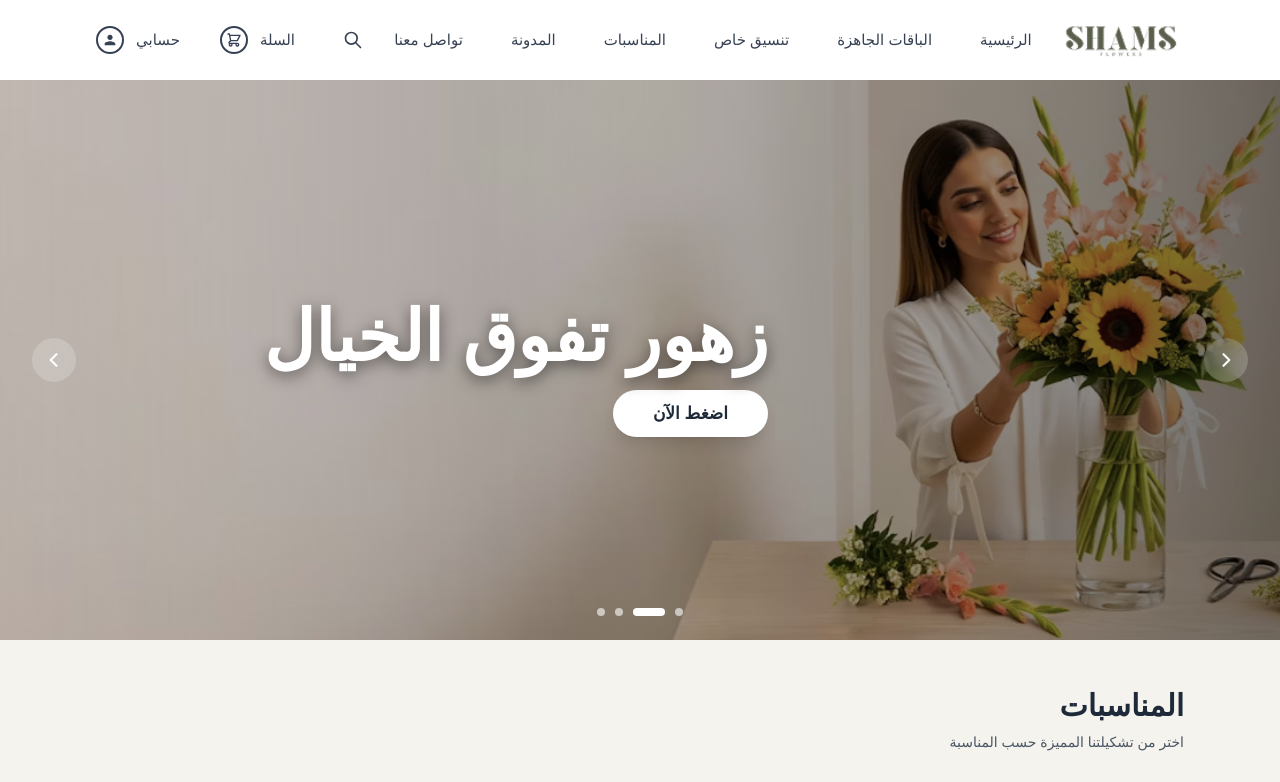
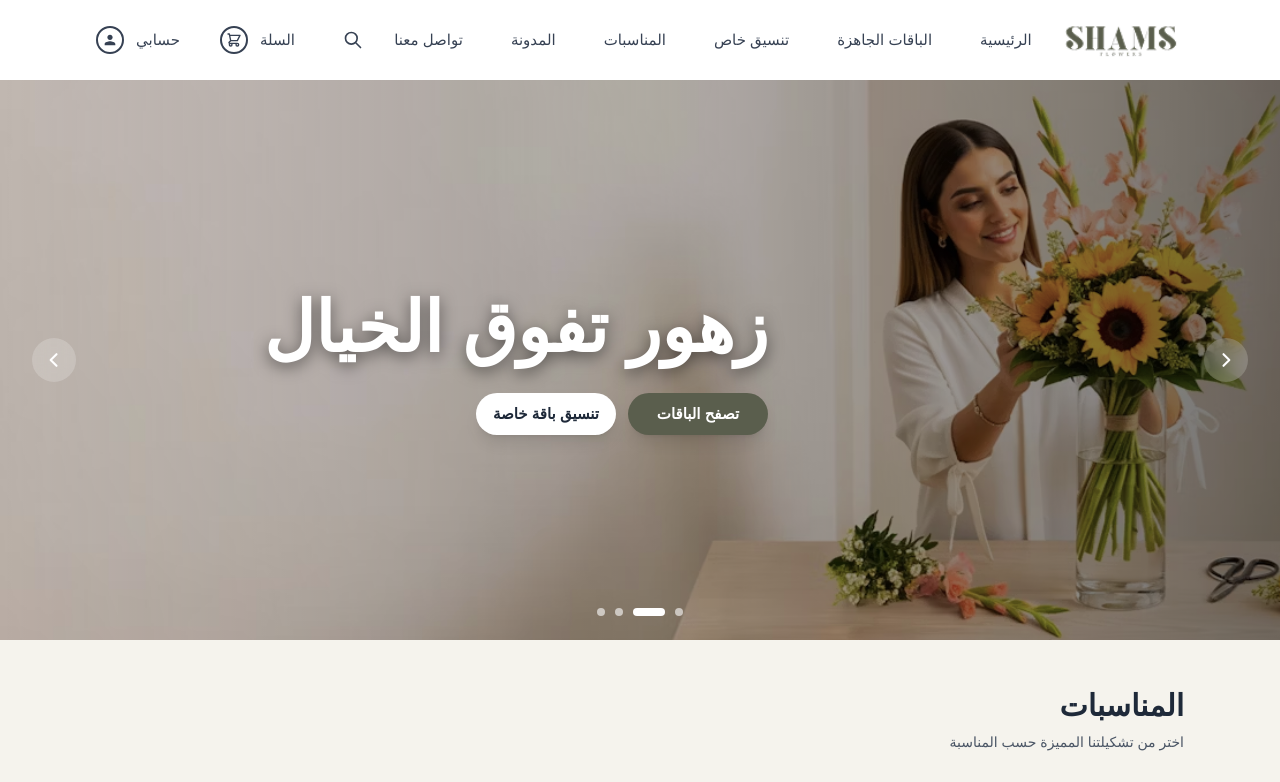
Before and after one commit to YasserNabil1998/worood-weba, a Next.js app: page / in a window 1280 px wide. Shown: the top 782 px of the page. Built offline with nearby package versions, Linux system fonts and the light colour scheme; no server answers.

Commit message:
fix: fix buttons in heroSection

```diff
--- a/components/HeroSection.tsx
+++ b/components/HeroSection.tsx
@@ -1,31 +1,75 @@
-'use client';
+"use client";
 
-import Link from 'next/link';
-import { useState, useEffect } from 'react';
+import Link from "next/link";
+import { useState, useEffect } from "react";
 
 const HeroSection = () => {
     const [currentSlide, setCurrentSlide] = useState(0);
 
     const slides = [
         {
-      image: '/images/hero/DIV-12.png',
-      title: 'لأجمل لحظات الحياة',
-      buttonText: 'اضغط الآن',
+            image: "/images/hero/DIV-12.png",
+            title: "لأجمل لحظات الحياة",
+            buttons: [
+                {
+                    text: "تنسيق باقة خاصة",
+                    href: "/custom",
+                    type: "secondary", // أبيض
                 },
                 {
-      image: '/images/hero/DIV-13.png',
-      title: 'زهور تفوق الخيال',
-      buttonText: 'اضغط الآن',
+                    text: "تصفح الباقات",
+                    href: "/bouquets",
+                    type: "primary", // أخضر
+                },
+            ],
         },
         {
-      image: '/images/hero/DIV-14.png',
-      title: 'يوم القهوة... يوم البهجة',
-      buttonText: 'اختر الآن',
+            image: "/images/hero/DIV-13.png",
+            title: "زهور تفوق الخيال",
+            buttons: [
+                {
+                    text: "تنسيق باقة خاصة",
+                    href: "/custom",
+                    type: "secondary",
                 },
                 {
-      image: '/images/hero/DIV-15.png',
-      title: 'للحبايب في يوم زفافهم',
-      buttonText: 'اضغط الآن',
+                    text: "تصفح الباقات",
+                    href: "/bouquets",
+                    type: "primary",
+                },
+            ],
+        },
+        {
+            image: "/images/hero/DIV-14.png",
+            title: "يوم القهوة... يوم البهجة",
+            buttons: [
+                {
+                    text: "اطلب الآن",
+                    href: "/occasions/coffee-day",
+                    type: "secondary",
+                },
+                {
+                    text: "شاهد العروض",
+                    href: "/bouquets?category=coffee",
+                    type: "primary",
+                },
+            ],
+        },
+        {
+            image: "/images/hero/DIV-15.png",
+            title: "للحبايب في يوم زفافهم",
+            buttons: [
+                {
+                    text: "باقات الزفاف",
+                    href: "/occasions/wedding",
+                    type: "secondary",
+                },
+                {
+                    text: "تنسيق خاص",
+                    href: "/custom?occasion=wedding",
+                    type: "primary",
+                },
+            ],
         },
     ];
 
@@ -49,7 +93,10 @@ const HeroSection = () => {
                     {slides.map((slide, index) => (
                         <div
                             key={index}
-              className={`absolute inset-0 transition-opacity duration-700 ease-in-out ${index === currentSlide ? 'opacity-100' : 'opacity-0'
+                            className={`absolute inset-0 transition-opacity duration-700 ease-in-out ${
+                                index === currentSlide
+                                    ? "opacity-100"
+                                    : "opacity-0"
                             }`}
                         >
                             {/* Background Image */}
@@ -66,17 +113,51 @@ const HeroSection = () => {
                             <div className="relative z-10 h-full flex items-center">
                                 <div className="w-full px-8 sm:px-12 lg:px-16 xl:px-24 2xl:px-32">
                                     <div className="mr-auto max-w-2xl">
-                    <h1 className="text-[40px] sm:text-[50px] md:text-[70px] font-bold text-white mb-5 leading-tight drop-shadow-[0_4px_8px_rgba(0,0,0,0.5)] text-right" style={{ fontFamily: 'var(--font-almarai)' }}>
+                                        <h1
+                                            className="text-[40px] sm:text-[50px] md:text-[70px] font-bold text-white mb-5 leading-tight drop-shadow-[0_4px_8px_rgba(0,0,0,0.5)] text-right"
+                                            style={{
+                                                fontFamily:
+                                                    "var(--font-almarai)",
+                                            }}
+                                        >
                                             {slide.title}
                                         </h1>
-                    <div className="flex justify-end"></div>
+                                        <div className="flex justify-start gap-3">
+                                            {slide.buttons
+                                                .sort((a, b) => {
+                                                    // ترتيب الأزرار: primary أولاً (على اليمين)
+                                                    if (
+                                                        a.type === "primary" &&
+                                                        b.type === "secondary"
+                                                    )
+                                                        return -1;
+                                                    if (
+                                                        a.type ===
+                                                            "secondary" &&
+                                                        b.type === "primary"
+                                                    )
+                                                        return 1;
+                                                    return 0;
+                                                })
+                                                .map((button, buttonIndex) => (
                                                     <Link
-                      href="/bouquets"
-                      className="bg-white text-gray-800 hover:bg-gray-100 px-10 py-3.5 rounded-full font-semibold text-[15px] md:text-[17px] transition-all duration-300 shadow-lg hover:shadow-xl"
-                      style={{ fontFamily: 'var(--font-almarai)' }}
+                                                        key={buttonIndex}
+                                                        href={button.href}
+                                                        className={`px-4 py-2.5 rounded-full font-semibold text-[13px] md:text-[15px] transition-all duration-300 shadow-lg hover:shadow-xl min-w-[140px] text-center ${
+                                                            button.type ===
+                                                            "primary"
+                                                                ? "bg-[#5A5E4D] text-white hover:bg-[#4b5244]"
+                                                                : "bg-white text-gray-800 hover:bg-gray-100"
+                                                        }`}
+                                                        style={{
+                                                            fontFamily:
+                                                                "var(--font-almarai)",
+                                                        }}
                                                     >
-                      {slide.buttonText}
+                                                        {button.text}
                                                     </Link>
+                                                ))}
+                                        </div>
                                     </div>
                                 </div>
                             </div>
@@ -89,9 +170,10 @@ const HeroSection = () => {
                             <button
                                 key={index}
                                 onClick={() => goToSlide(index)}
-                className={`h-2 rounded-full transition-all duration-300 ${index === currentSlide
-                    ? 'bg-white w-8'
-                    : 'bg-white/60 w-2 hover:bg-white/80'
+                                className={`h-2 rounded-full transition-all duration-300 ${
+                                    index === currentSlide
+                                        ? "bg-white w-8"
+                                        : "bg-white/60 w-2 hover:bg-white/80"
                                 }`}
                                 aria-label={`Go to slide ${index + 1}`}
                             />
@@ -100,21 +182,50 @@ const HeroSection = () => {
 
                     {/* Navigation Arrows */}
                     <button
-            onClick={() => setCurrentSlide((prev) => (prev - 1 + slides.length) % slides.length)}
+                        onClick={() =>
+                            setCurrentSlide(
+                                (prev) =>
+                                    (prev - 1 + slides.length) % slides.length
+                            )
+                        }
                         className="absolute left-8 top-1/2 -translate-y-1/2 z-20 bg-white/20 hover:bg-white/30 backdrop-blur-sm text-white p-3 rounded-full transition-all duration-300"
                         aria-label="Previous slide"
                     >
-            <svg className="w-5 h-5" fill="none" stroke="currentColor" viewBox="0 0 24 24">
-              <path strokeLinecap="round" strokeLinejoin="round" strokeWidth={2.5} d="M15 19l-7-7 7-7" />
+                        <svg
+                            className="w-5 h-5"
+                            fill="none"
+                            stroke="currentColor"
+                            viewBox="0 0 24 24"
+                        >
+                            <path
+                                strokeLinecap="round"
+                                strokeLinejoin="round"
+                                strokeWidth={2.5}
+                                d="M15 19l-7-7 7-7"
+                            />
                         </svg>
                     </button>
                     <button
-            onClick={() => setCurrentSlide((prev) => (prev + 1) % slides.length)}
+                        onClick={() =>
+                            setCurrentSlide(
+                                (prev) => (prev + 1) % slides.length
+                            )
+                        }
                         className="absolute right-8 top-1/2 -translate-y-1/2 z-[5] bg-white/20 hover:bg-white/30 backdrop-blur-sm text-white p-3 rounded-full transition-all duration-300"
                         aria-label="Next slide"
                     >
-            <svg className="w-5 h-5" fill="none" stroke="currentColor" viewBox="0 0 24 24">
-              <path strokeLinecap="round" strokeLinejoin="round" strokeWidth={2.5} d="M9 5l7 7-7 7" />
+                        <svg
+                            className="w-5 h-5"
+                            fill="none"
+                            stroke="currentColor"
+                            viewBox="0 0 24 24"
+                        >
+                            <path
+                                strokeLinecap="round"
+                                strokeLinejoin="round"
+                                strokeWidth={2.5}
+                                d="M9 5l7 7-7 7"
+                            />
                         </svg>
                     </button>
                 </div>
```
Lines whose indentation alone changed are shown as unchanged.
